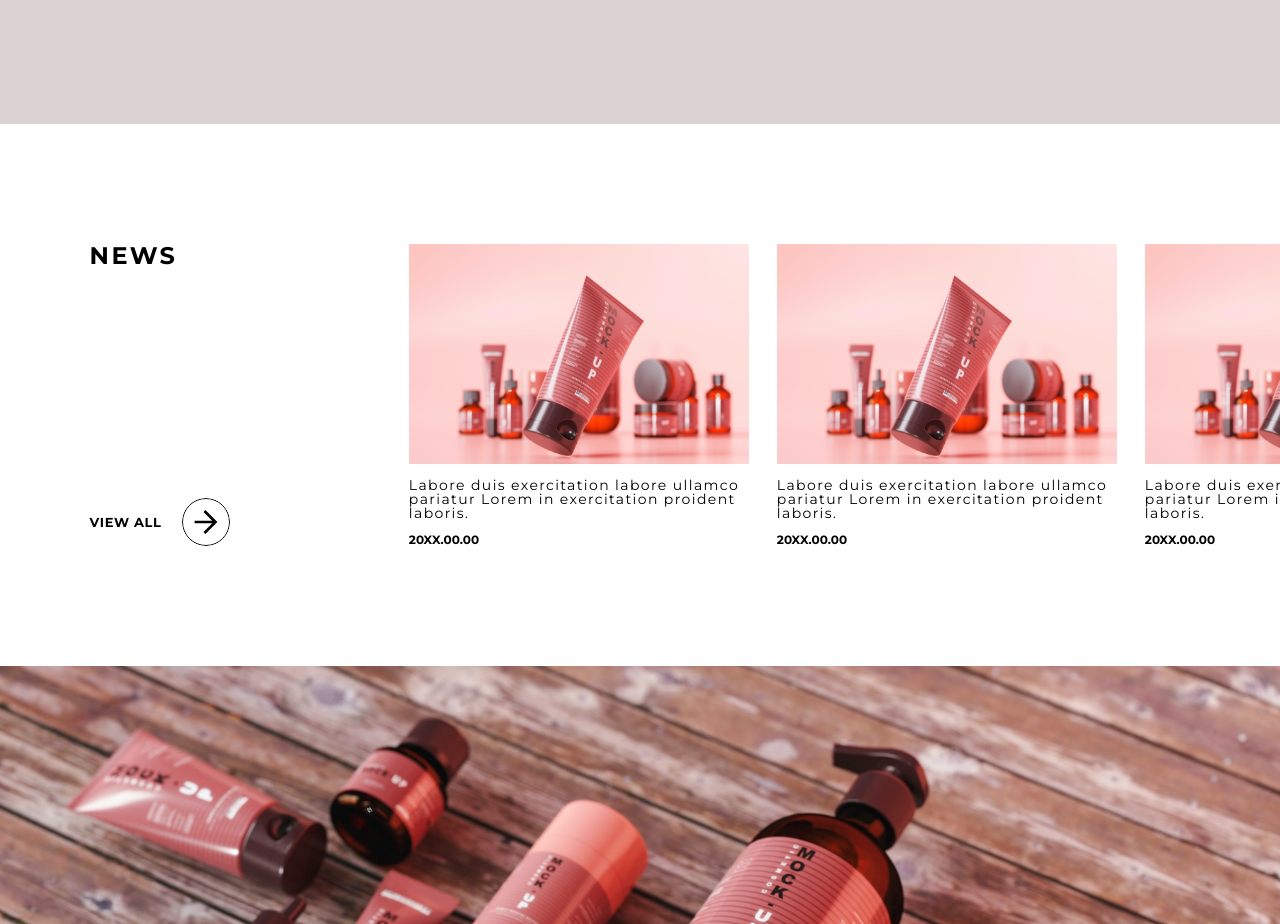
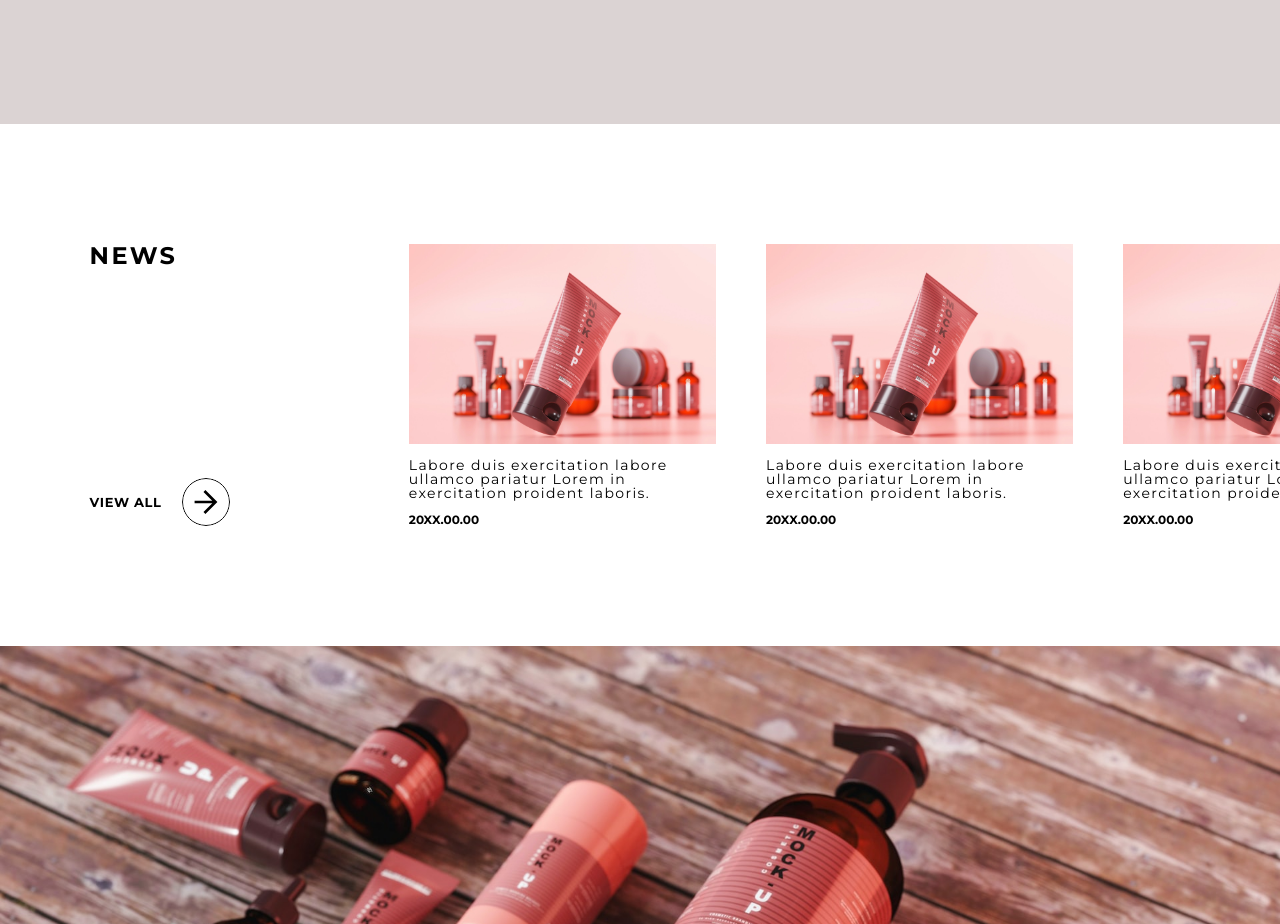
Before and after one commit to yuyexiaozi/mockup-vue, a Vue app: page / in a window 1280 px wide. Shown: the part 3520-4444 px from the top of the page. Built offline with nearby package versions, Linux system fonts and the light colour scheme.

Commit message:
swiper導入

```diff
--- a/package.json
+++ b/package.json
@@ -10,6 +10,8 @@
   "dependencies": {
     "core-js": "^3.6.5",
     "gsap": "^3.11.5",
+    "lodash": "^4.17.21",
+    "swiper": "6.5.1",
     "vue": "^3.0.0",
     "vue-router": "^4.0.0-0",
     "vuex": "^4.0.0-0"
--- /dev/null
+++ b/src/@types/swiper/vue.d.ts
@@ -0,0 +1,2 @@
+declare module "swiper/vue";
+declare module "swiper";
--- a/src/App.vue
+++ b/src/App.vue
@@ -9,7 +9,7 @@ export default defineComponent({
   components: {
     AppHeader,
     AppNav,
-    AppFooter
+    AppFooter,
   }
 });
 </script>
--- a/src/components/pages/TopConcept.vue
+++ b/src/components/pages/TopConcept.vue
@@ -64,12 +64,10 @@ export default defineComponent({
     <div class="TopConcept__container--01">
       <h2 class="TopConcept__ttl">CONCEPT</h2>
       <p class="TopConcept__catch" :class="{ 'show-text': showText }">
-        <span v-for="c in consectetur" :key="c.id" v-bind:style="{ transitionDelay: `${c.id * 0.05}s` }"
-          class="TopConcept__catch--span">{{ c.text }}</span>
+        <span v-for="c in consectetur" :key="c.id" :style="{ transitionDelay: `${c.id * 0.05}s` }" class="TopConcept__catch--span">{{ c.text }}</span>
       </p>
       <p class="TopConcept__catch" :class="{ 'show-text': showText }">
-        <span v-for="e in eiusmodsunt" :key="e.id" v-bind:style="{ transitionDelay: `${e.id * 0.05}s` }"
-          class="TopConcept__catch--span">{{ e.text }}</span>
+        <span v-for="e in eiusmodsunt" :key="e.id" :style="{ transitionDelay: `${e.id * 0.05}s` }" class="TopConcept__catch--span">{{ e.text }}</span>
       </p>
     </div>
     <div class="TopConcept__container--02">
--- a/src/components/pages/TopNews.vue
+++ b/src/components/pages/TopNews.vue
@@ -1,11 +1,28 @@
 <script lang="ts">
 import { defineComponent } from 'vue';
+import SwiperCore, { Navigation } from "swiper";
+import { Swiper, SwiperSlide } from "swiper/vue";
+import 'swiper/swiper.scss'
 import AppArrowAnimeButton from '@/components/AppArrowAnimeButton.vue';
 
 export default defineComponent({
   name: 'TopNews',
   components: {
     AppArrowAnimeButton,
+    Swiper,
+    SwiperSlide
+  },
+  setup() {
+    const onSwiper = (swiper:any) => {
+      console.log(swiper);
+    }
+    const onSlideChange = () => {
+      console.log('slide change');
+    };
+    return {
+      onSwiper,
+      onSlideChange,
+    }
   }
 });
 </script>
@@ -18,32 +35,48 @@ export default defineComponent({
         <AppArrowAnimeButton>VIEW ALL</AppArrowAnimeButton>
       </router-link>
     </div>
-    <ul class="TopNews__ul">
-      <li class="TopNews__list">
+    <swiper :slides-per-view="2.5" :space-between="50" class="TopNews__ul">
+      <swiper-slide class="TopNews__list">
         <a href="#" class="TopNews__link">
           <p class="TopNews__pic"><img src="@/assets/images/news_img01.jpg" alt="news画像" class="TopNews__img"></p>
           <p class="TopNews__txt">Labore duis exercitation labore ullamco pariatur Lorem in exercitation proident laboris.
           </p>
           <p class="TopNews__date">20XX.00.00</p>
         </a>
-      </li>
-      <li class="TopNews__list">
+      </swiper-slide>
+      <swiper-slide class="TopNews__list">
         <a href="#" class="TopNews__link">
           <p class="TopNews__pic"><img src="@/assets/images/news_img01.jpg" alt="news画像" class="TopNews__img"></p>
           <p class="TopNews__txt">Labore duis exercitation labore ullamco pariatur Lorem in exercitation proident laboris.
           </p>
           <p class="TopNews__date">20XX.00.00</p>
         </a>
-      </li>
-      <li class="TopNews__list">
+      </swiper-slide>
+      <swiper-slide class="TopNews__list">
         <a href="#" class="TopNews__link">
           <p class="TopNews__pic"><img src="@/assets/images/news_img01.jpg" alt="news画像" class="TopNews__img"></p>
           <p class="TopNews__txt">Labore duis exercitation labore ullamco pariatur Lorem in exercitation proident laboris.
           </p>
           <p class="TopNews__date">20XX.00.00</p>
         </a>
-      </li>
-    </ul>
+      </swiper-slide>
+      <swiper-slide class="TopNews__list">
+        <a href="#" class="TopNews__link">
+          <p class="TopNews__pic"><img src="@/assets/images/news_img01.jpg" alt="news画像" class="TopNews__img"></p>
+          <p class="TopNews__txt">Labore duis exercitation labore ullamco pariatur Lorem in exercitation proident laboris.
+          </p>
+          <p class="TopNews__date">20XX.00.00</p>
+        </a>
+      </swiper-slide>
+      <swiper-slide class="TopNews__list">
+        <a href="#" class="TopNews__link">
+          <p class="TopNews__pic"><img src="@/assets/images/news_img01.jpg" alt="news画像" class="TopNews__img"></p>
+          <p class="TopNews__txt">Labore duis exercitation labore ullamco pariatur Lorem in exercitation proident laboris.
+          </p>
+          <p class="TopNews__date">20XX.00.00</p>
+        </a>
+      </swiper-slide>
+    </swiper>
   </section>
 </template>
 
@@ -54,7 +87,7 @@ export default defineComponent({
   @media screen and (min-width: 1024px) {
     display: flex;
     gap: 14vw;
-    padding: 120px 7vw;
+    padding: 120px 0 120px 7vw;
   }
   &__container {
     display: flex;
@@ -94,6 +127,9 @@ export default defineComponent({
   }
 
   &__img {
+    display: block;
+    object-fit: cover;
+    object-position: center center;
     transition: .5s;
   }
 
@@ -102,7 +138,6 @@ export default defineComponent({
     margin-bottom: 10px;
     overflow: hidden;
     @media screen and (min-width: 1024px) {
-      height: 220px;
       margin-bottom: 14px;
     }
   }
--- a/tsconfig.json
+++ b/tsconfig.json
@@ -12,7 +12,7 @@
     "sourceMap": true,
     "baseUrl": ".",
     "types": [
-      "webpack-env"
+      "webpack-env",
     ],
     "paths": {
       "@/*": [
@@ -24,12 +24,13 @@
       "dom",
       "dom.iterable",
       "scripthost"
-    ]
+    ],
   },
   "include": [
     "src/**/*.ts",
     "src/**/*.tsx",
     "src/**/*.vue",
+    "src/@types/swiper/vue.d.ts",
     "tests/**/*.ts",
     "tests/**/*.tsx"
   ],
```
Also changed, not shown: 2 other files (tests, documents, lock files or other folders).
